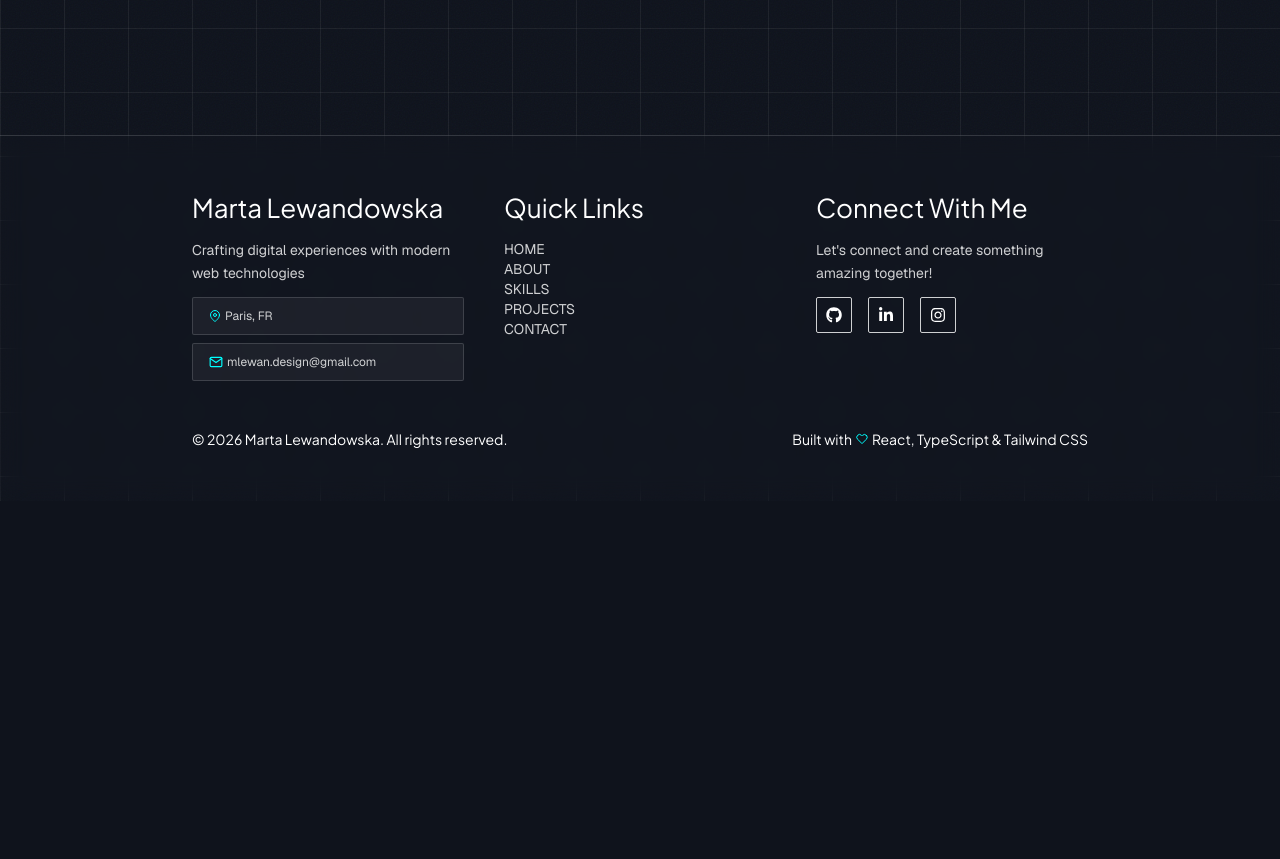
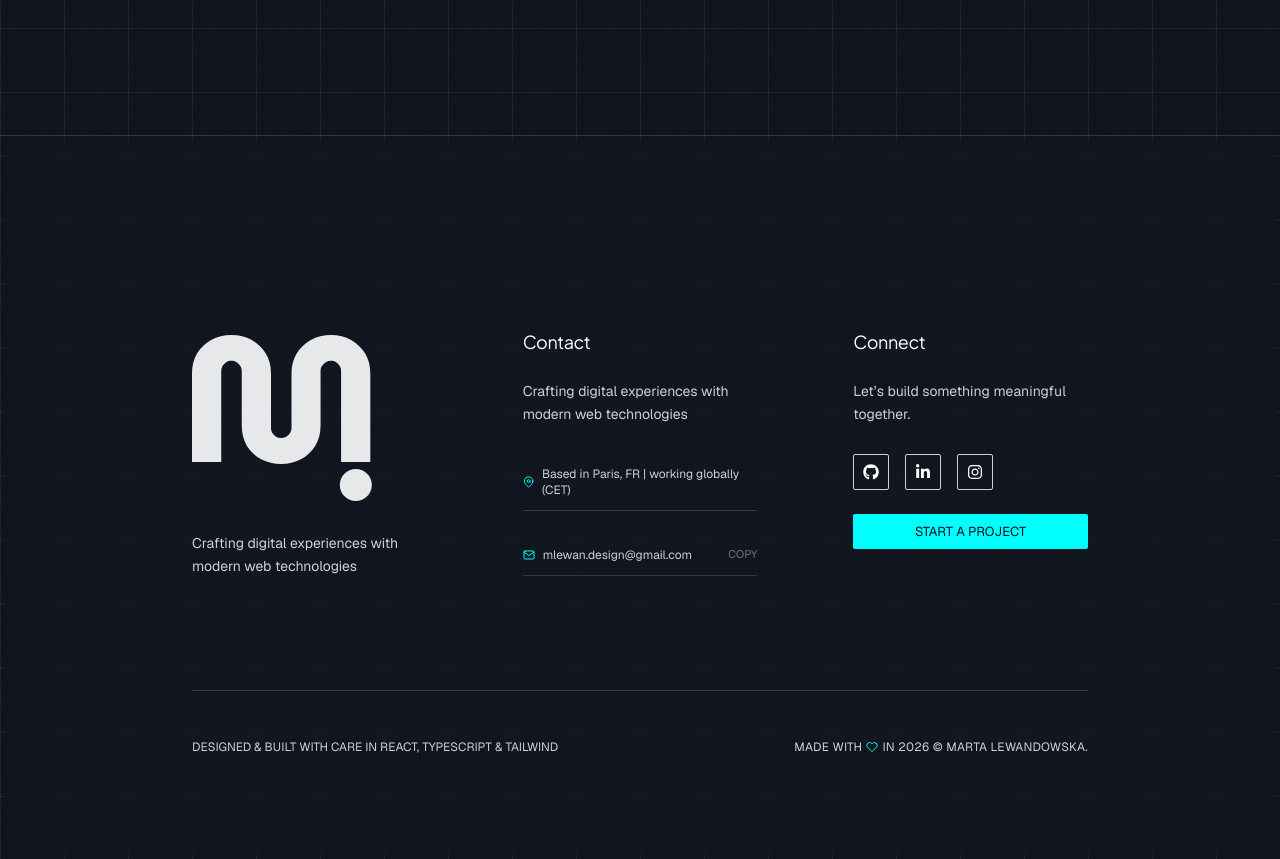
Before and after one commit to martalewan/react-portfolio-ts, a React (Vite) app in the folder client/: page / in a window 1280 px wide. Shown: the part 7780-8639 px from the top of the page. Before the commit the page ends 8281 px from the top, so only its background shows below. Built offline with nearby package versions, Linux system fonts and the light colour scheme.

Commit message:
refactor(footer): split into modular sections and improve data structure

```diff
--- /dev/null
+++ b/client/src/components/modules/FooterBrandSection.tsx
@@ -0,0 +1,27 @@
+import logo from "../../assets/logo-white.svg";
+import type { FooterSectionsData } from "../../data/footerData";
+
+export type FooterBrandProps = {
+    data: FooterSectionsData["brand"];
+};
+
+const FooterBrandSection = ({ data }: FooterBrandProps) => {
+    const { description } = data;
+    return (
+        <div className="flex flex-col gap-6">
+            <div className="w-25 h-25 md:w-45 md:h-45">
+                <img
+                    src={logo}
+                    draggable={false}
+                    className="w-full h-full object-contain opacity-90 hover:opacity-100 transition"
+                />
+            </div>
+
+            <p className="text-sm text-text-70 leading-relaxed max-w-xs">
+                {description}
+            </p>
+        </div>
+    );
+};
+
+export default FooterBrandSection;
--- /dev/null
+++ b/client/src/components/modules/FooterCTASection.tsx
@@ -0,0 +1,33 @@
+import { Link } from "react-scroll";
+import Socials from "./Socials";
+import Button from "../ui/Button";
+import FooterSectionShell from "./FooterSectionShell";
+import type { FooterSectionsData } from "../../data/footerData";
+
+type FooterCTAProps = {
+    data: FooterSectionsData["cta"];
+};
+
+const FooterCTASection = ({ data }: FooterCTAProps) => {
+    return (
+        <FooterSectionShell data={data}>
+
+            <Socials
+                wrapperStyles="flex gap-4 justify-start"
+                iconsStyles="
+                    flex items-center justify-center
+                    border border-border-80
+                    rounded-xs
+                    p-2
+                    w-9 h-9
+                "
+            />
+
+            <Link to="contact" smooth={true} duration={500}>
+                <Button text="Start a project" />
+            </Link>
+        </FooterSectionShell>
+    );
+};
+
+export default FooterCTASection;
--- /dev/null
+++ b/client/src/components/modules/FooterContactSection.tsx
@@ -0,0 +1,49 @@
+import { FiMapPin, FiMail } from "react-icons/fi";
+import { useCopyEmail } from "../../hooks/useCopyEmail";
+import FooterSectionShell from "./FooterSectionShell";
+import { GLOBAL_DATA } from "../../data/globalData";
+import type { FooterSectionsData } from "../../data/footerData";
+
+type FooterContactProps = {
+    data: FooterSectionsData["contact"];
+};
+
+const FooterContactSection = ({ data }: FooterContactProps) => {
+    const { email, location } = GLOBAL_DATA;
+    const { copied, copy } = useCopyEmail(email);
+
+    return (
+
+        <FooterSectionShell data={data}>
+            <div className="flex items-center gap-2 text-xs text-text-80 border-b border-border-15 py-3">
+                <FiMapPin className="text-accent" />
+                <span>{location}</span>
+            </div>
+
+            <div
+                className="
+                    flex items-center justify-between
+                    text-xs text-text-80
+                    border-b border-border-15
+                    py-3
+                    cursor-pointer
+                    hover:text-text
+                    transition
+                    group
+                "
+                onClick={copy}
+            >
+                <div className="flex items-center gap-2">
+                    <FiMail className="text-accent" />
+                    <span className="break-all">{email}</span>
+                </div>
+
+                <span className="text-[11px] text-text-40 uppercase group-hover:text-text-80 transition">
+                    {copied ? "Copied" : "Copy"}
+                </span>
+            </div>
+        </FooterSectionShell>
+    );
+};
+
+export default FooterContactSection;
--- /dev/null
+++ b/client/src/components/modules/FooterSectionShell.tsx
@@ -0,0 +1,30 @@
+type SectionShellProps = {
+    data: {
+        title?: string;
+        description: string;
+    };
+    children: React.ReactNode;
+};
+
+const FooterSectionShell = ({ data, children }: SectionShellProps) => {
+    const { title, description } = data;
+
+    return (
+        <div className="flex flex-col gap-6">
+            {title && (
+                <h3 className="text-base md:text-lg tracking-tight">
+                    {title}
+                </h3>
+            )}
+
+            {description && (
+                <p className="text-sm text-text-80 leading-relaxed mb-1">
+                    {description}
+                </p>
+            )}
+
+            {children}
+        </div>)
+}
+
+export default FooterSectionShell
--- /dev/null
+++ b/client/src/components/modules/FooterSignatureSection.tsx
@@ -0,0 +1,36 @@
+import { FiHeart } from "react-icons/fi";
+
+type FooterSignatureProps = {
+    credit: string;
+    madeWith: string;
+    year: string;
+    copyright: string;
+};
+
+const FooterSignature = ({ credit, madeWith, year, copyright }: FooterSignatureProps) => {
+    return (
+        <div
+            className="
+                border-t border-border-15
+                pt-12 pb-2
+                flex flex-col md:flex-row
+                justify-between
+                items-center
+                gap-4
+                text-xs text-text-80
+                uppercase
+                z-10 text-relaxed
+            "
+        >
+            <span>{credit}</span>
+
+            <span className="flex items-center gap-1 whitespace-nowrap tracking-wide">
+                {madeWith}
+                <FiHeart className="text-accent text-xs" />
+                in {year} {copyright}
+            </span>
+        </div>
+    );
+};
+
+export default FooterSignature;
--- a/client/src/components/ui/Footer.tsx
+++ b/client/src/components/ui/Footer.tsx
@@ -1,129 +1,49 @@
-import { FiMapPin, FiMail, FiHeart } from "react-icons/fi";
-import { navData } from "../../data/navbarData";
-import { Link } from "react-scroll";
-import Socials from "../modules/Socials";
+import { FOOTER_SECTIONS_DATA, SIGNATURE_DATA } from "../../data/footerData";
+import FooterBrandSection from "../modules/FooterBrandSection";
+import FooterContactSection from "../modules/FooterContactSection";
+import FooterCTASection from "../modules/FooterCTASection";
+import FooterSignature from "../modules/FooterSignatureSection";
+
 
 const Footer = () => {
+    const { brand, contact, cta } = FOOTER_SECTIONS_DATA;
+
     return (
-        <footer className="
-            w-full
-            flex flex-col
-            gap-20
-            md:gap-12
-            page-padding
-            py-13
-            text-text
-            z-10
-            backdrop-blur-md
-            border-t border-border-15
-        ">
+        <footer
+            className="
+                relative w-full
+                flex flex-col
+                gap-28
+                page-padding
+                pt-40 md:pt-48
+                pb-24
+                text-text
+                border-t border-border-15
+                overflow-hidden
+            "
+        >
+            <div
+                className="
+                    absolute inset-1
+                    z-0
+                    backdrop-blur-xs
+                "
+            />
 
             <div className="
                 grid grid-cols-1
-                md:grid-cols-2
-                xl:grid-cols-3
-                gap-10
+                md:grid-cols-3
+                gap-16 md:gap-24
+                items-start
+                relative z-10
             ">
 
-                <div className="flex flex-col gap-3">
-                    <h3>Marta Lewandowska</h3>
-
-                    <p className="text-sm">
-                        Crafting digital experiences with modern web technologies
-                    </p>
-
-                    <div className="flex flex-col gap-2">
-                        <div className="ui-elevated text-xs">
-                            <div className="flex items-center gap-1">
-
-                                <FiMapPin className="text-xs text-accent" />
-                                <span>Paris, FR</span>
-                            </div>
-                        </div>
-
-                        <div className="ui-elevated text-xs">
-                            <div className="flex items-center gap-1">
-
-                                <FiMail className="text-sm text-accent" />
-                                <span className="break-all">
-                                    mlewan.design@gmail.com
-                                </span>
-                            </div>
-
-                        </div>
-                    </div>
-                </div>
-
-                <div className="flex flex-col gap-3">
-                    <h3>Quick Links</h3>
-
-                    <div className="flex flex-col gap-2)">
-                        {navData.map((item) => (
-                            <Link
-                                key={item.id}
-                                to={item.id}
-                                smooth
-                                duration={500}
-                                className="
-                                    text-sm
-                                    text-text-80
-                                    uppercase
-                                    cursor-pointer
-                                    transition-colors duration-300
-                                    hover:text-text
-                                "
-                            >
-                                {item.label}
-                            </Link>
-                        ))}
-                    </div>
-                </div>
-
-                <div className="flex flex-col gap-3">
-                    <h3>Connect With Me</h3>
-
-                    <p className="text-sm">
-                        Let's connect and create something amazing together!
-                    </p>
-
-                    <Socials
-                        wrapperStyles="
-                            flex
-                            gap-4
-                            justify-start
-                            md:justify-start
-                        "
-                        iconsStyles="
-                            flex items-center justify-center
-                            border border-border-80
-                            rounded-xs
-                            p-2
-                            w-9 h-9
-                        "
-                    />
-                </div>
+                <FooterBrandSection data={brand} />
+                <FooterContactSection data={contact} />
+                <FooterCTASection data={cta} />
             </div>
 
-            <div className="
-                flex flex-col
-                md:flex-row
-                justify-between
-                items-center
-                gap-3
-                text-center md:text-left
-            ">
-
-                <h4 className="text-sm">
-                    © 2026 Marta Lewandowska. All rights reserved.
-                </h4>
-
-                <h4 className="text-sm flex items-center gap-1 whitespace-nowrap">
-                    Built with
-                    <FiHeart className="text-xs text-accent" />
-                    React, TypeScript & Tailwind CSS
-                </h4>
-            </div>
-
+            <FooterSignature {...SIGNATURE_DATA} />
         </footer>
     );
 };
--- a/client/src/components/ui/Logo.tsx
+++ b/client/src/components/ui/Logo.tsx
@@ -5,7 +5,7 @@ const Logo = () => {
     return (
         <header>
             <Link className="cursor-pointer" to="home" smooth={true} duration={500}>
-                <div className="w-10 h-10">
+                <div className="w-9 h-9">
                     <img
                         src={logo}
                         draggable={false}
--- /dev/null
+++ b/client/src/data/footerData.ts
@@ -0,0 +1,44 @@
+type SectionBase = {
+    description: string;
+};
+
+type TitledSection = SectionBase & {
+    title: string;
+};
+
+export type FooterSectionsData = {
+    brand: SectionBase;
+    contact: TitledSection;
+    cta: TitledSection;
+};
+
+export const FOOTER_SECTIONS_DATA: FooterSectionsData = {
+    brand: {
+        description: "Crafting digital experiences with modern web technologies"
+    },
+
+    contact: {
+        title: "Contact",
+        description: "Crafting digital experiences with modern web technologies",
+    },
+
+    cta: {
+        title: "Connect",
+        description: "Let’s build something meaningful together."
+    },
+};
+
+
+export type SignatureData = {
+    credit: string;
+    madeWith: string;
+    year: string;
+    copyright: string;
+};
+
+export const SIGNATURE_DATA: SignatureData = {
+    credit: "Designed & built with care in React, TypeScript & Tailwind",
+    madeWith: "Made with",
+    year: "2026",
+    copyright: "© Marta Lewandowska."
+};
--- /dev/null
+++ b/client/src/data/globalData.ts
@@ -0,0 +1,4 @@
+export const GLOBAL_DATA = {
+    email: "mlewan.design@gmail.com",
+    location: "Based in Paris, FR | working globally (CET)"
+}
--- /dev/null
+++ b/client/src/hooks/useCopyEmail.ts
@@ -0,0 +1,13 @@
+import { useState } from "react";
+
+export const useCopyEmail = (email: string) => {
+    const [copied, setCopied] = useState(false);
+
+    const copy = async () => {
+        await navigator.clipboard.writeText(email);
+        setCopied(true);
+        setTimeout(() => setCopied(false), 1500);
+    };
+
+    return { copied, copy };
+};
```
